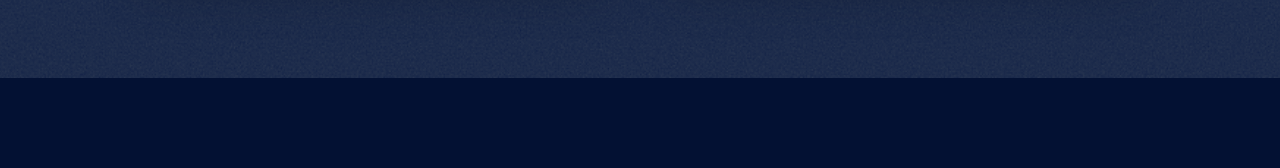
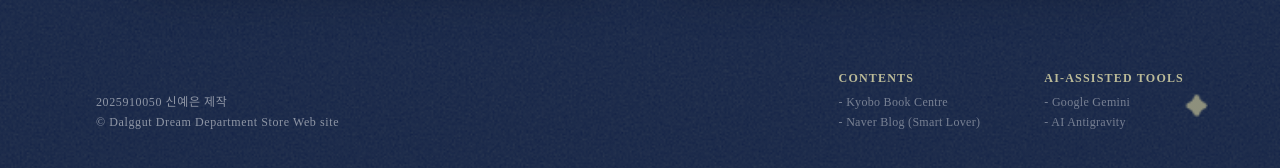
Before and after one commit to lvvo2ll-blip/dallergut-microsite, a Next.js app: page /character in a window 1280 px wide. Shown: the part 978-1146 px from the top of the page. Before the commit the page ends 1056 px from the top, so only its background shows below. Built offline with nearby package versions, Linux system fonts and the light colour scheme; a web font is replaced by a local one.

Commit message:
feat(footer): redesign footer with 2-column layout and fix dev server ByteString and CORS errors

```diff
--- a/next.config.ts
+++ b/next.config.ts
@@ -5,6 +5,7 @@ const nextConfig: NextConfig = {
   images: {
     unoptimized: true,
   },
+  allowedDevOrigins: ['10.173.214.206'],
 };
 
 export default nextConfig;
--- a/src/app/character/page.tsx
+++ b/src/app/character/page.tsx
@@ -5,11 +5,16 @@ import ImagePlaceholder from '@/components/ui/ImagePlaceholder';
 import { characterData } from '@/constants/characterData';
 
 export default function CharacterPage() {
+  const [isMounted, setIsMounted] = React.useState(false);
+  React.useEffect(() => {
+    setIsMounted(true);
+  }, []);
+
   return (
     <div
       className="flex-grow w-full min-h-[calc(100vh-89px)] relative overflow-hidden bg-[#031133] flex flex-col justify-between p-6 md:p-12"
       style={{
-        backgroundImage: "linear-gradient(rgba(3, 17, 51, 0.45), rgba(3, 17, 51, 0.45)), url('/character_배경.png')",
+        backgroundImage: `linear-gradient(rgba(3, 17, 51, 0.45), rgba(3, 17, 51, 0.45)), url('${encodeURI('/character_배경.png')}')`,
         backgroundSize: 'cover',
         backgroundPosition: 'center',
         backgroundRepeat: 'no-repeat',
@@ -84,8 +89,39 @@ export default function CharacterPage() {
         ))}
       </div>
 
-      {/* 하단 빈 여백 조절용 플레이트 */}
-      <div className="h-6 hidden md:block" />
+      {/* 3. 새로운 크레딧 (Footer) 영역 */}
+      <footer className="flex flex-col md:flex-row justify-between items-end w-full max-w-6xl mx-auto px-8 pt-6 pb-16 mt-10 gap-8 select-none">
+        {/* 좌측 구역: 제작 및 카피라이트 정보 */}
+        <div className="flex flex-col gap-1 text-left self-end text-xs text-white/50 tracking-wider font-gowun">
+          <span>{isMounted ? "2025910050 신예은 제작" : "2025910050 Yeeun Shin (Production)"}</span>
+          <span>© Dalggut Dream Department Store Web site</span>
+        </div>
+
+        {/* 우측 구역: Contents & AI Tools (가로 병렬 배치) */}
+        <div className="flex flex-row gap-16 text-left font-gowun">
+          {/* Contents 뭉탱이 */}
+          <div className="flex flex-col">
+            <span className="text-[#FFF8B9]/70 text-xs font-bold tracking-widest uppercase mb-2">
+              CONTENTS
+            </span>
+            <div className="flex flex-col gap-1 text-white/40 text-xs tracking-wide">
+              <span>- Kyobo Book Centre</span>
+              <span>- Naver Blog (Smart Lover)</span>
+            </div>
+          </div>
+
+          {/* AI-Assisted Tools 뭉탱이 */}
+          <div className="flex flex-col">
+            <span className="text-[#FFF8B9]/70 text-xs font-bold tracking-widest uppercase mb-2">
+              AI-ASSISTED TOOLS
+            </span>
+            <div className="flex flex-col gap-1 text-white/40 text-xs tracking-wide">
+              <span>- Google Gemini</span>
+              <span>- AI Antigravity</span>
+            </div>
+          </div>
+        </div>
+      </footer>
     </div>
   );
 }
--- a/src/app/page.tsx
+++ b/src/app/page.tsx
@@ -96,7 +96,7 @@ function HomeSection() {
         <div className="relative w-full h-full flex items-end justify-center">
           <div className="absolute min-w-full min-h-full aspect-[1920/1080] shrink-0 bottom-0">
             <img
-              src="/Home_배경.png"
+              src={encodeURI('/Home_배경.png')}
               alt="백화점 건물"
               className="w-full h-full object-bottom select-none pointer-events-none"
             />
@@ -196,7 +196,7 @@ function HomeSection() {
           : 'opacity-0 pointer-events-none'
           }`}
         style={{
-          backgroundImage: "url('/Dream Box 배경.png')",
+          backgroundImage: `url('${encodeURI('/Dream Box 배경.png')}')`,
           backgroundSize: 'cover',
           backgroundPosition: 'bottom center',
           backgroundRepeat: 'no-repeat',
@@ -354,7 +354,7 @@ function BookOverviewSection() {
       id="book-overview"
       className="w-full min-h-screen relative overflow-hidden bg-[#031133] flex flex-col items-center justify-center p-6 sm:p-12 md:p-16"
       style={{
-        backgroundImage: "url('/Story_배경.png')",
+        backgroundImage: `url('${encodeURI('/Story_배경.png')}')`,
         backgroundSize: 'cover',
         backgroundPosition: 'center',
         backgroundRepeat: 'no-repeat',
@@ -444,7 +444,7 @@ function BookOverviewSection() {
             {/* [왼쪽 컬럼]: 펀딩 성과 요약 */}
             <div className="w-full">
               <div className="relative font-gowun flex flex-col gap-4 justify-center text-[#FAFAFA] h-full border-l border-white/20 pl-6">
-                <img src="/별점.png" alt="별점" className="w-32 mb-4 object-contain" />
+                <img src={encodeURI('/별점.png')} alt="별점" className="w-32 mb-4 object-contain" />
                 <h4 className="text-[27px] font-bold text-[#FFF8B9] leading-relaxed">
                   &ldquo;평점 4.8점, 베스트셀러<br />1위로 증명된 따뜻한 이야기&rdquo;
                 </h4>
@@ -526,7 +526,7 @@ function AuthorSection() {
       id="author"
       className="w-full min-h-screen relative bg-[#031133] flex flex-col items-center p-8 md:p-16 pt-32 pb-32"
       style={{
-        backgroundImage: "url('/Author_배경.png')",
+        backgroundImage: `url('${encodeURI('/Author_배경.png')}')`,
         backgroundSize: 'cover',
         backgroundPosition: 'center',
         backgroundRepeat: 'no-repeat',
@@ -822,7 +822,7 @@ function StorySection() {
       id="story"
       className="w-full min-h-screen relative bg-[#031133] flex flex-col items-center justify-between p-8 md:p-16 pt-32 pb-32"
       style={{
-        backgroundImage: "url('/Story_배경.png')",
+        backgroundImage: `url('${encodeURI('/Story_배경.png')}')`,
         backgroundSize: 'cover',
         backgroundPosition: 'center',
         backgroundRepeat: 'no-repeat',
@@ -856,7 +856,7 @@ function StorySection() {
           <div
             className="w-full max-w-[620px] aspect-[749/381] flex items-center justify-center px-12 sm:px-16 md:px-20 text-center select-text transition-all duration-300"
             style={{
-              backgroundImage: "url('/구름.png')",
+              backgroundImage: `url('${encodeURI('/구름.png')}')`,
               backgroundSize: 'contain',
               backgroundPosition: 'center',
               backgroundRepeat: 'no-repeat',
@@ -967,7 +967,7 @@ function CharacterSection() {
       id="character"
       className="w-full min-h-screen relative overflow-hidden bg-[#031133] flex flex-col justify-between p-6 md:p-12 pt-32 pb-32"
       style={{
-        backgroundImage: "url('/character_배경.png')",
+        backgroundImage: `url('${encodeURI('/character_배경.png')}')`,
         backgroundSize: 'cover',
         backgroundPosition: 'center',
         backgroundRepeat: 'no-repeat',
@@ -1000,7 +1000,7 @@ function CharacterSection() {
             style={{ borderRadius: '200px 200px 0 0' }}
           >
             <img
-              src="/페니.png"
+              src={encodeURI('/페니.png')}
               alt="페니"
               className="object-cover w-full h-full"
               style={{ borderRadius: '194px 194px 0 0' }}
@@ -1031,7 +1031,7 @@ function CharacterSection() {
             style={{ borderRadius: '200px 200px 0 0' }}
           >
             <img
-              src="/달러구트.png"
+              src={encodeURI('/달러구트.png')}
               alt="달러구트"
               className="object-cover w-full h-full"
               style={{ borderRadius: '194px 194px 0 0' }}
@@ -1222,6 +1222,10 @@ function CharacterSection() {
 export default function HomePage() {
   const { isScrollLocked, setIsScrollLocked } = useTab();
   const lastUnlockedTime = useRef<number>(0);
+  const [isMounted, setIsMounted] = useState(false);
+  useEffect(() => {
+    setIsMounted(true);
+  }, []);
 
   // 1) 스크롤 격리 로직: isScrollLocked가 true이면 최상단 고정 (overflow: hidden)
   useEffect(() => {
@@ -1260,12 +1264,36 @@ export default function HomePage() {
       <AuthorSection />
       <StorySection />
       <CharacterSection />
-      <footer className="w-full bg-[#020b22] py-8 border-t border-[#FFF8B9]/10 text-center font-gowun text-xs md:text-sm text-[#FAFAFA]/50 select-none">
-        <div className="max-w-6xl mx-auto px-4 flex flex-wrap justify-center items-center gap-x-8 md:gap-x-12 gap-y-2">
-          <span>한경국립대학교</span>
-          <span>2025910050</span>
-          <span>신예은</span>
-          <span>미디어디자인1</span>
+      <footer className="flex flex-col md:flex-row justify-between items-end w-full max-w-6xl mx-auto px-8 pt-6 pb-16 mt-10 gap-8 select-none">
+        {/* 좌측 구역: 제작 및 카피라이트 정보 */}
+        <div className="flex flex-col gap-1 text-left self-end text-xs text-white/50 tracking-wider font-gowun">
+          <span>{isMounted ? "2025910050 신예은 제작" : "2025910050 Yeeun Shin (Production)"}</span>
+          <span>© Dalggut Dream Department Store Web site</span>
+        </div>
+
+        {/* 우측 구역: Contents & AI Tools (가로 병렬 배치) */}
+        <div className="flex flex-row gap-16 text-left font-gowun">
+          {/* Contents 뭉탱이 */}
+          <div className="flex flex-col">
+            <span className="text-[#FFF8B9]/70 text-xs font-bold tracking-widest uppercase mb-2">
+              CONTENTS
+            </span>
+            <div className="flex flex-col gap-1 text-white/40 text-xs tracking-wide">
+              <span>- Kyobo Book Centre</span>
+              <span>- Naver Blog (Smart Lover)</span>
+            </div>
+          </div>
+
+          {/* AI-Assisted Tools 뭉탱이 */}
+          <div className="flex flex-col">
+            <span className="text-[#FFF8B9]/70 text-xs font-bold tracking-widest uppercase mb-2">
+              AI-ASSISTED TOOLS
+            </span>
+            <div className="flex flex-col gap-1 text-white/40 text-xs tracking-wide">
+              <span>- Google Gemini</span>
+              <span>- AI Antigravity</span>
+            </div>
+          </div>
         </div>
       </footer>
     </>
--- a/src/components/ui/ImagePlaceholder.tsx
+++ b/src/components/ui/ImagePlaceholder.tsx
@@ -20,7 +20,8 @@ export default function ImagePlaceholder({
   const [hasError, setHasError] = useState(false);
 
   // 사용자 업로드 예상 경로 (예: alt가 "구름1.png" 또는 "구름1" 이라면 "/구름1.png" 호출)
-  const srcPath = alt.endsWith('.png') ? `/${alt}` : `/${alt}.png`;
+  // 한글 경로로 인한 ByteString 에러를 예방하기 위해 encodeURI 적용
+  const srcPath = encodeURI(alt.endsWith('.png') ? `/${alt}` : `/${alt}.png`);
 
   useEffect(() => {
     // alt가 바뀔 때 에러 상태 초기화
```
